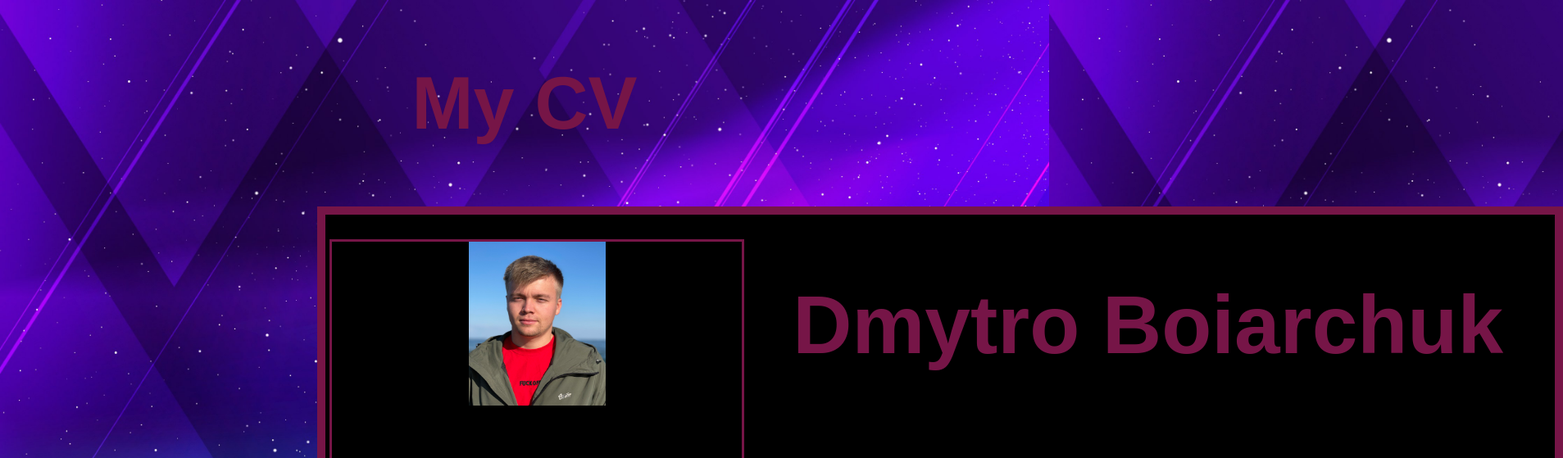
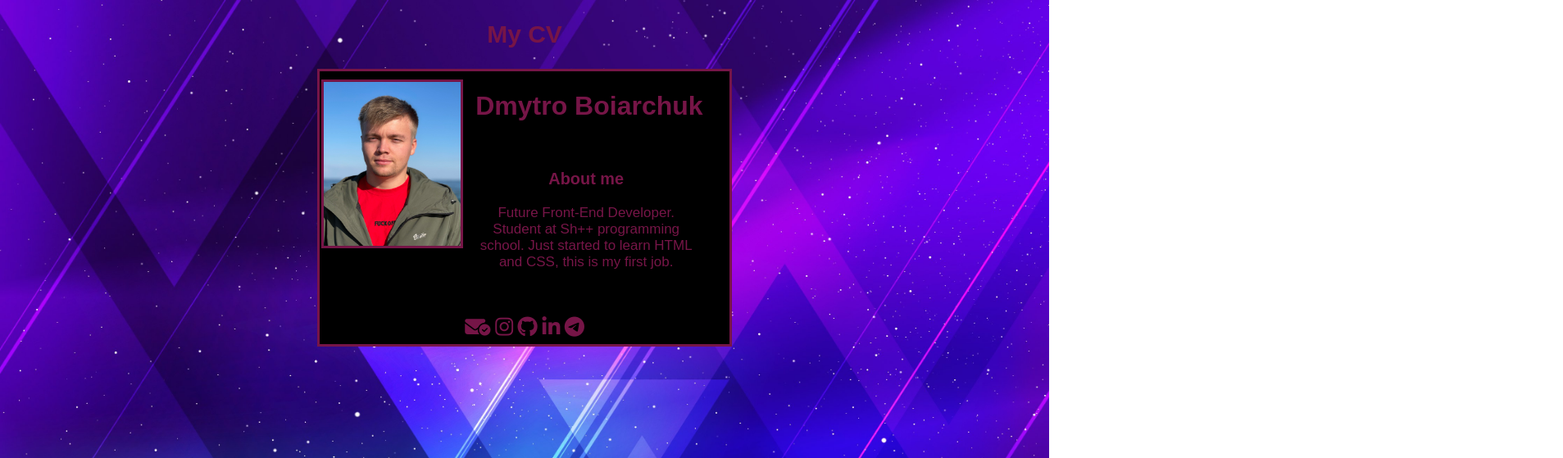
Before and after one commit to DmytroBoiarchuk/dmytroboiarchuk.github.io, a plain HTML site: page index.htm in a window 1280 px wide. Shown: the top 559 px of the page at 82% size, 1907 px wide, since content can reach past the window. Drawn offline with Linux system fonts and the light colour scheme.

Commit message:
Update style.css

```diff
--- a/Style/style.css
+++ b/Style/style.css
@@ -3,48 +3,48 @@
     top: 0%;
     width: 100%;
     text-align: center;
-    font-size: 60px;
+    font-size: 20px;
     color: #761547;
 }
 .main-frame {
     position: relative;
     left: 30%;
-    width: 1500px;
-    height: 1000px;
-    border: 10px solid #761547;
+    width: 500px;
+    height: 333px;
+    border: 3px solid #761547;
     background-color: black;
 }
 
 .photobox{
     float:left;
     position: absolute;
-    top:30px;
-    left:5px;
-    width: 500px;
-    height: 600px;
+    top:10px;
+    left:2px;
+    width: 167px;
+    height: 200px;
     border: 3px solid #761547;
 }
 .name-field{
     float:left;
     position: absolute;
-    top:10px;
+    top:3px;
     left: 38%;
-    font-size: 50px;
+    font-size: 16px;
 }
 .discription-field{
     float:left;
     position: absolute;
-    width: 800px;
-    height: 400px;
-    top: 300px;
+    width: 270px;
+    height: 140px;
+    top: 100px;
     left: 38%;
-    font-size:40px;
+    font-size:17px;
 
 
 }
 .contacts{
     position: absolute;
     width: 100%;
-    bottom: 20px;
+    bottom: 7px;
     color: antiquewhite;
 }
```
